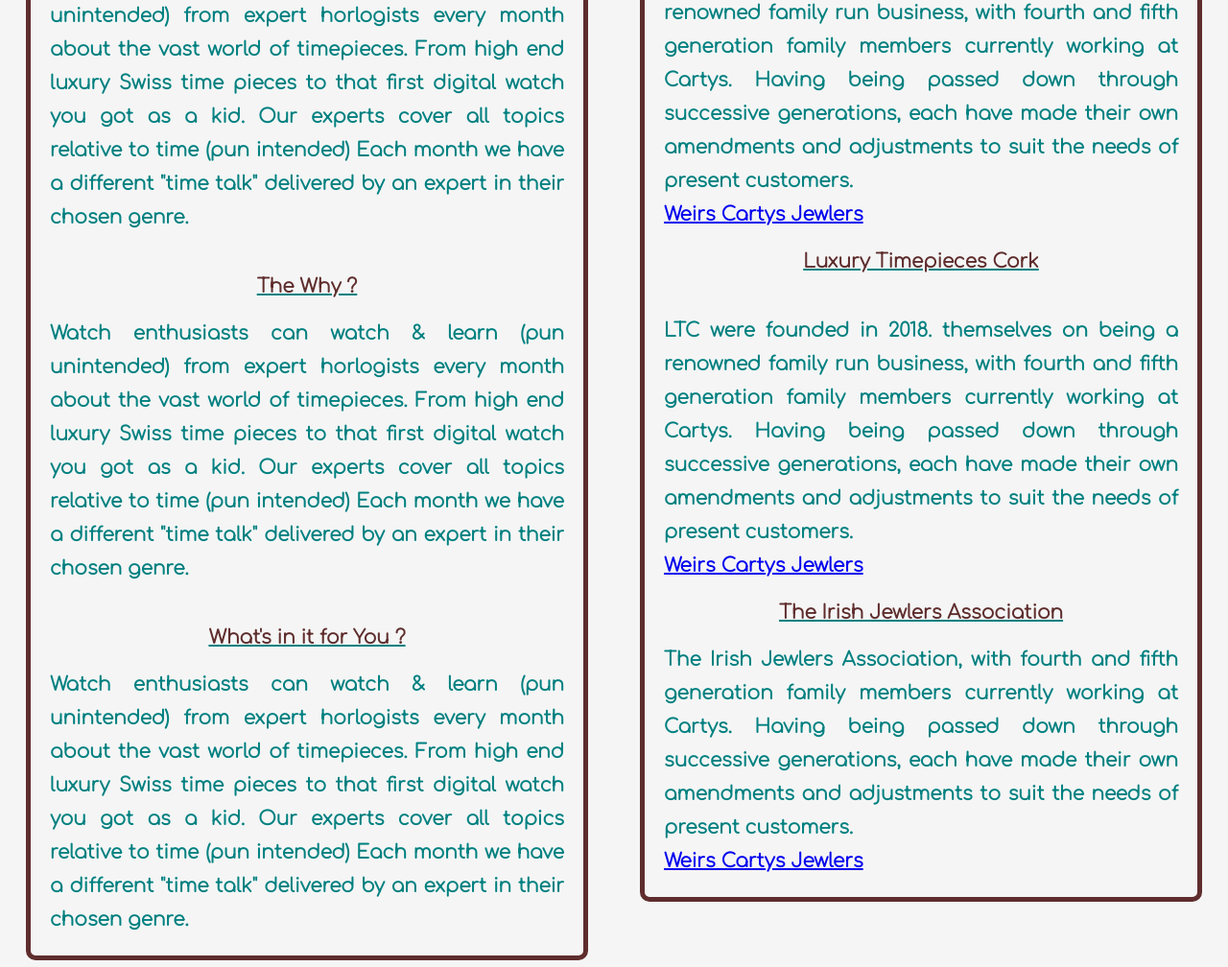
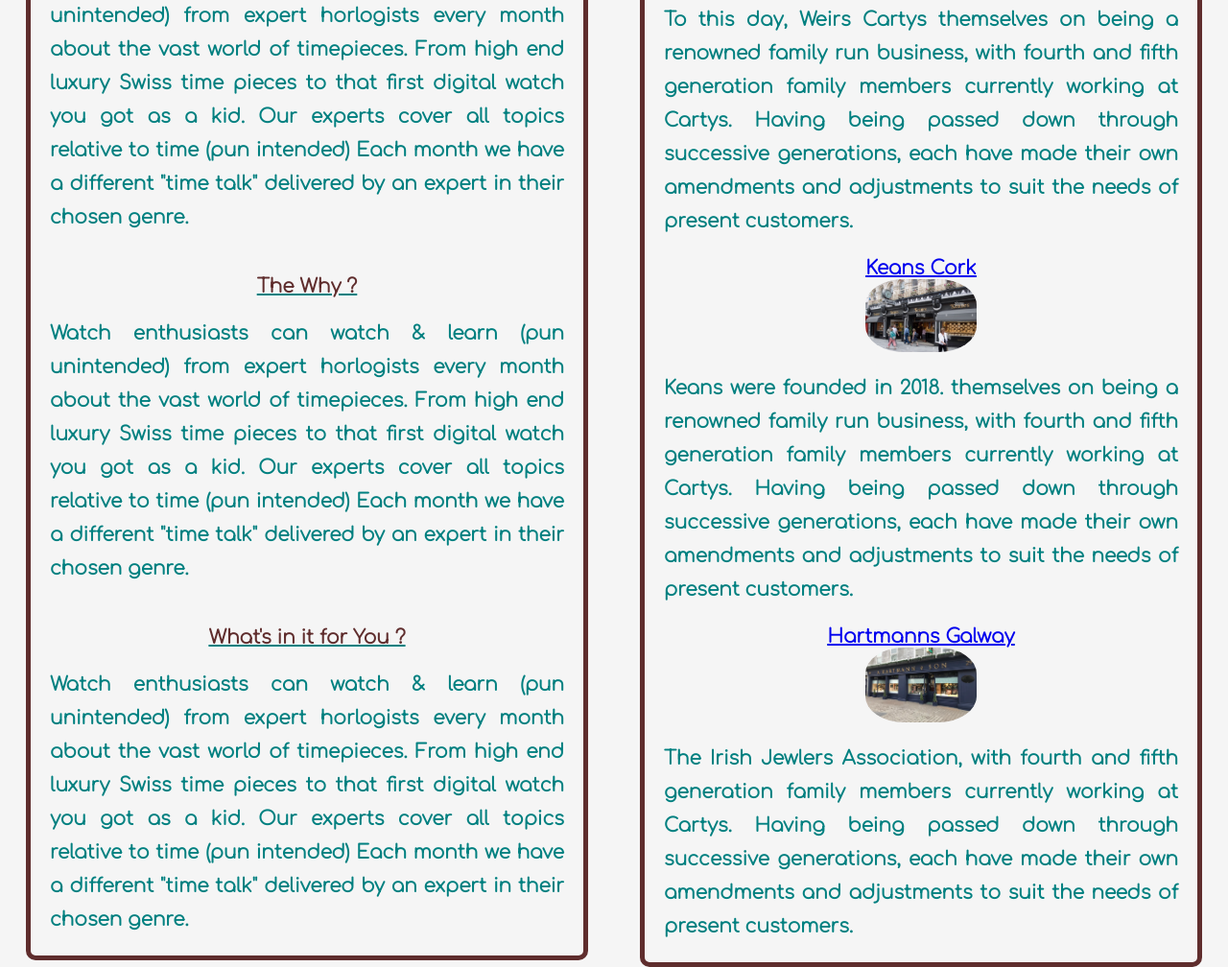
Before and after one commit to Code-Institute-Submissions/boshea5--Time-Talks-Code-Institute-Project-1-HTML-CSS, a plain HTML site: page index.html in a window 1280 px wide. Shown: the part 569-1577 px from the top of the page at 96% size. Drawn offline with Linux system fonts and the light colour scheme; a web font is replaced by a local one.

Commit message:
add images for partner stores matched to border radius-move links to bootom to h4 header

```diff
--- a/assets/css/style.css
+++ b/assets/css/style.css
@@ -177,6 +177,17 @@ p { line-height: 35px;}
 
 /* Headshots Time Talk Experts */
 
+.shop-photos {
+
+  border-radius: 35%;
+  display: block;
+  margin-left: auto;
+  margin-right: auto;
+  width: 20%;
+}
+
+
+
 .head-shot-speaker {
     border-radius: 35%;
     margin-left: 25%;
--- a/index.html
+++ b/index.html
@@ -69,23 +69,33 @@
         <h3>Time <i class="fal fa-watch"></i> Talks is In Association With</h3>
 
 
-                    <h4> Carty Jewlers Dublin </h4>
-                    <br>
+                    <h4><a href="https://weirandsons.ie/" target="_blank">Weirs Dublin</a></h4>
+
+                    <img class="shop-photos" src="assets/css/images/weirs.jpeg">
+
+
                     <p>To this day, Weirs Cartys themselves on being a renowned family run business, with fourth and fifth generation family members currently working at Cartys.
-                        Having being passed down through successive generations, each have made their own amendments and adjustments to suit the needs of present customers.<br> <a href="https://weirandsons.ie/" target="_blank">Weirs Cartys Jewlers</a></p>
+                        Having being passed down through successive generations, each have made their own amendments and adjustments to suit the needs of present customers.</p>
+
+
+                    </p>
+
+                    <h4><a href="https://www.keanes.ie/.ie/" target="_blank">Keans Cork</a></h4>
+
+                    <img class="shop-photos" src="assets/css/images/keans-cork.jpeg">
+
+                    <p>Keans were founded in 2018. themselves on being a renowned family run business, with fourth and fifth generation family members currently working at Cartys.
+                        Having being passed down through successive generations, each have made their own amendments and adjustments to suit the needs of present customers.</p>
 
 
 
-                    <h4> Luxury Timepieces Cork </h4>
-                    <br>
-                    <p> LTC were founded in 2018. themselves on being a renowned family run business, with fourth and fifth generation family members currently working at Cartys.
-                        Having being passed down through successive generations, each have made their own amendments and adjustments to suit the needs of present customers.<br><a href="https://weirandsons.ie/" target="_blank">Weirs Cartys Jewlers</a></p>
+                    <h4> <a href="https://hartmanns.ie/" target="_blank">Hartmanns Galway</a></h4>
+                    <img class="shop-photos" src="assets/css/images/hartmanns-galway.jpeg">
+                    <p>
 
-
-                    <h4> The Irish Jewlers Association </h4>
-
-                    <p> The Irish Jewlers Association, with fourth and fifth generation family members currently working at Cartys.
-                        Having being passed down through successive generations, each have made their own amendments and adjustments to suit the needs of present customers.<br><a href="https://weirandsons.ie/" target="_blank">Weirs Cartys Jewlers</a></p>
+                    The Irish Jewlers Association, with fourth and fifth generation family members currently working at Cartys.
+                        Having being passed down through successive generations, each have made their own amendments and adjustments to suit the needs of present customers.</p>
+                        </p>
 
             </div>
 
```
Also changed, not shown: assets/css/images/hartmanns-galway.jpeg (added), assets/css/images/keans-cork.jpeg (added), assets/css/images/weirs.jpeg (added).
